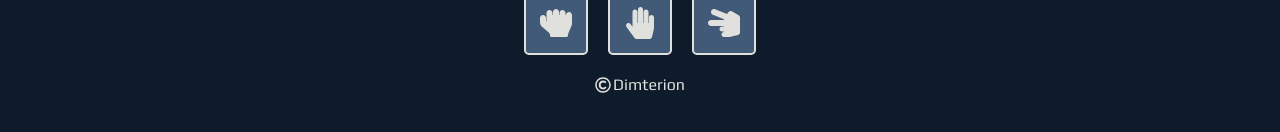
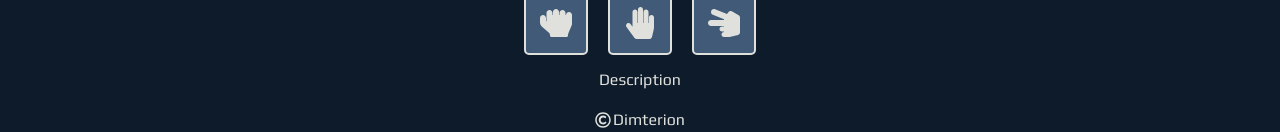
Before and after one commit to Dimterion/Playground, a React (Vite) app: page /rps-game in a window 1280 px wide. Shown: the part 665-797 px from the top of the page. Built offline with nearby package versions, Linux system fonts and the light colour scheme.

Commit message:
adjust footer comp

```diff
--- a/src/components/Footer/Footer.jsx
+++ b/src/components/Footer/Footer.jsx
@@ -4,7 +4,7 @@ import "./footer.css";
 
 export default function Footer({ link, linkName }) {
   return (
-    <footer>
+    <footer className="footer">
       <a
         href={link}
         target="_blank"
--- a/src/components/Footer/footer.css
+++ b/src/components/Footer/footer.css
@@ -1,3 +1,9 @@
+.footer {
+  display: flex;
+  flex-flow: column nowrap;
+  gap: 1rem;
+}
+
 .footer-link {
   display: flex;
   flex-flow: row nowrap;
--- a/src/pages/RPSGame/RPSGame.jsx
+++ b/src/pages/RPSGame/RPSGame.jsx
@@ -221,7 +221,10 @@ export default function RPSGame() {
           </button>
         )}
       </section>
-      <Footer />
+      <Footer
+        link="https://medium.com/@dimterion/rock-paper-scissors-game-with-react-846cef35711d"
+        linkName="Description"
+      />
     </div>
   );
 }
```
